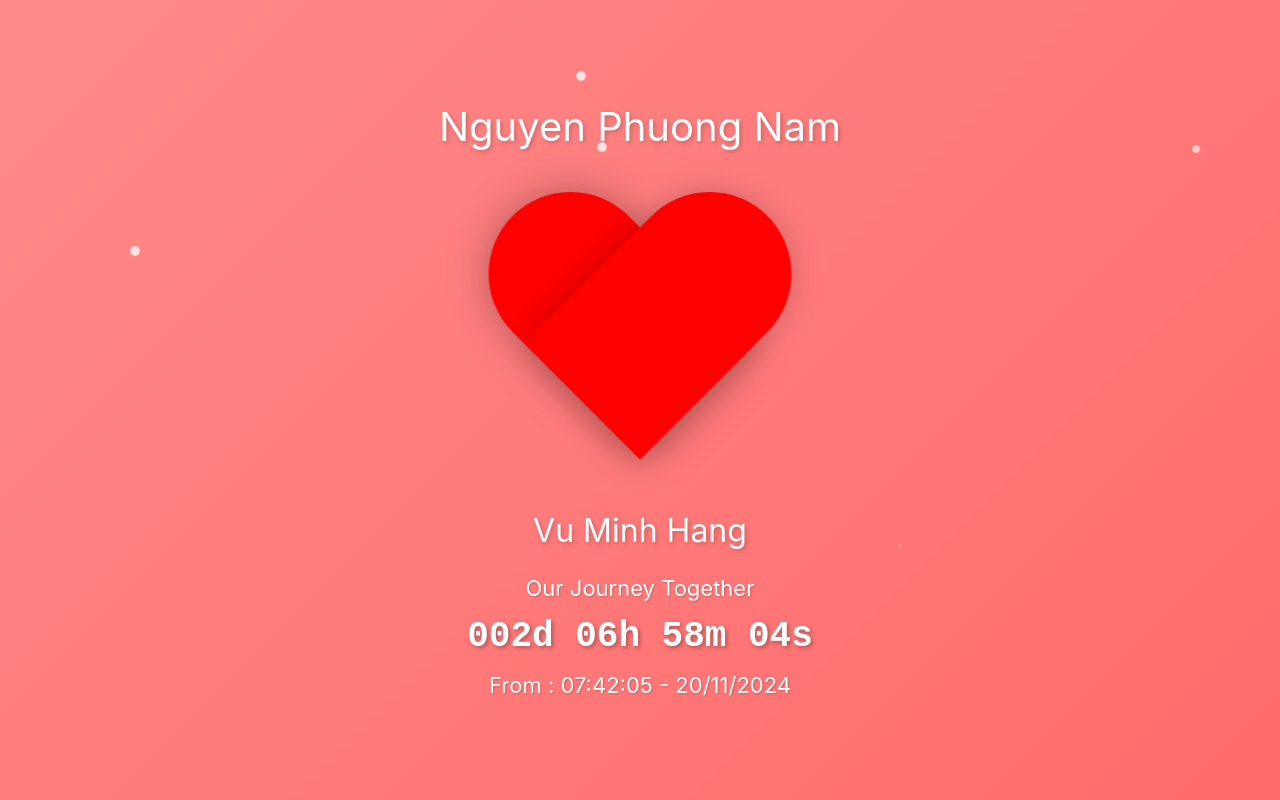
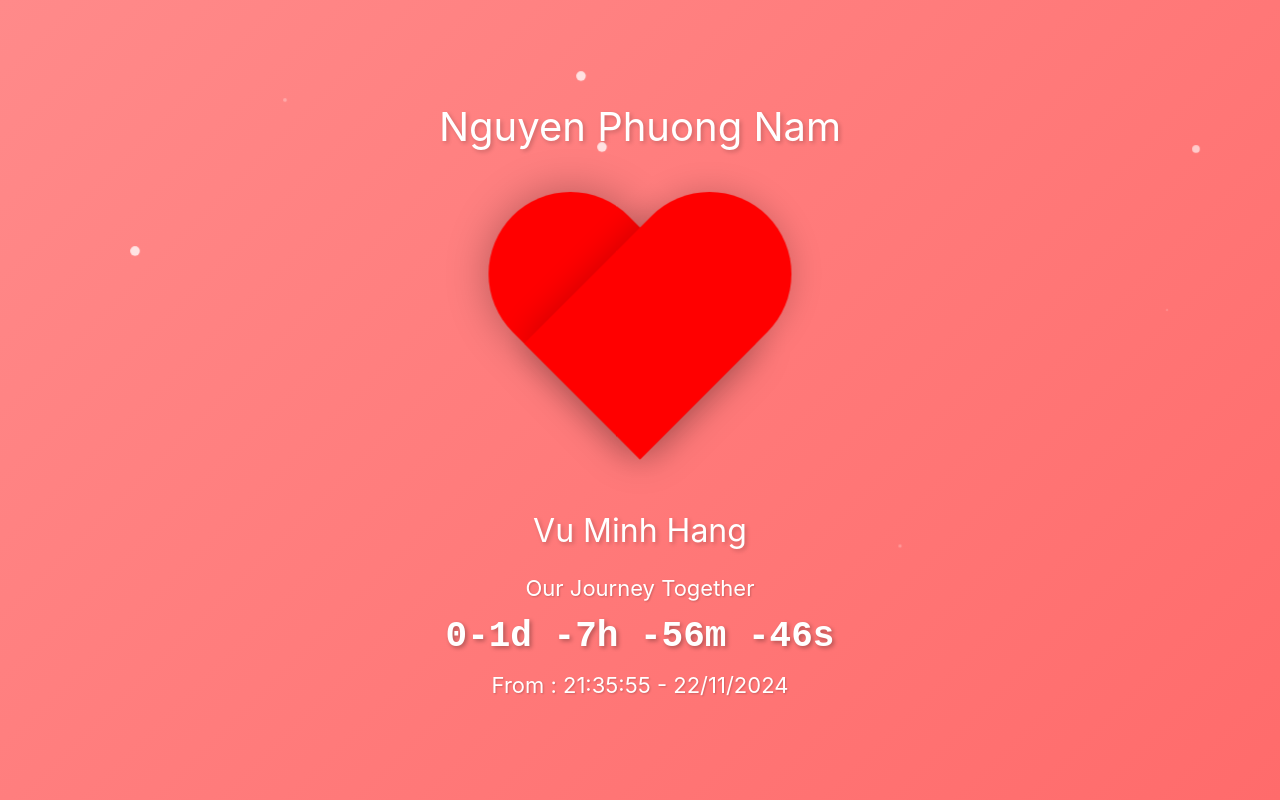
Before and after one commit to namnam2303/namnam2303.github.io, a plain HTML site: page index.html in a window 1280 px wide. Drawn offline with Linux system fonts and the light colour scheme.

Commit message:
final version v1.2

```diff
--- a/index.html
+++ b/index.html
@@ -151,12 +151,12 @@
         <div class="counter">
             <div>Our Journey Together</div>
             <div class="counter-number" id="timer">Loading...</div>
-            <div>From : 07:42:05 - 20/11/2024</div>
+            <div>From : 21:35:55 - 22/11/2024</div>
         </div>
     </div>
 
     <script>
-        const startDate = new Date('2024-11-20T07:42:05');
+        const startDate = new Date('2024-11-22T21:35:55');
 
         function updateCounter() {
             const now = new Date();
```
